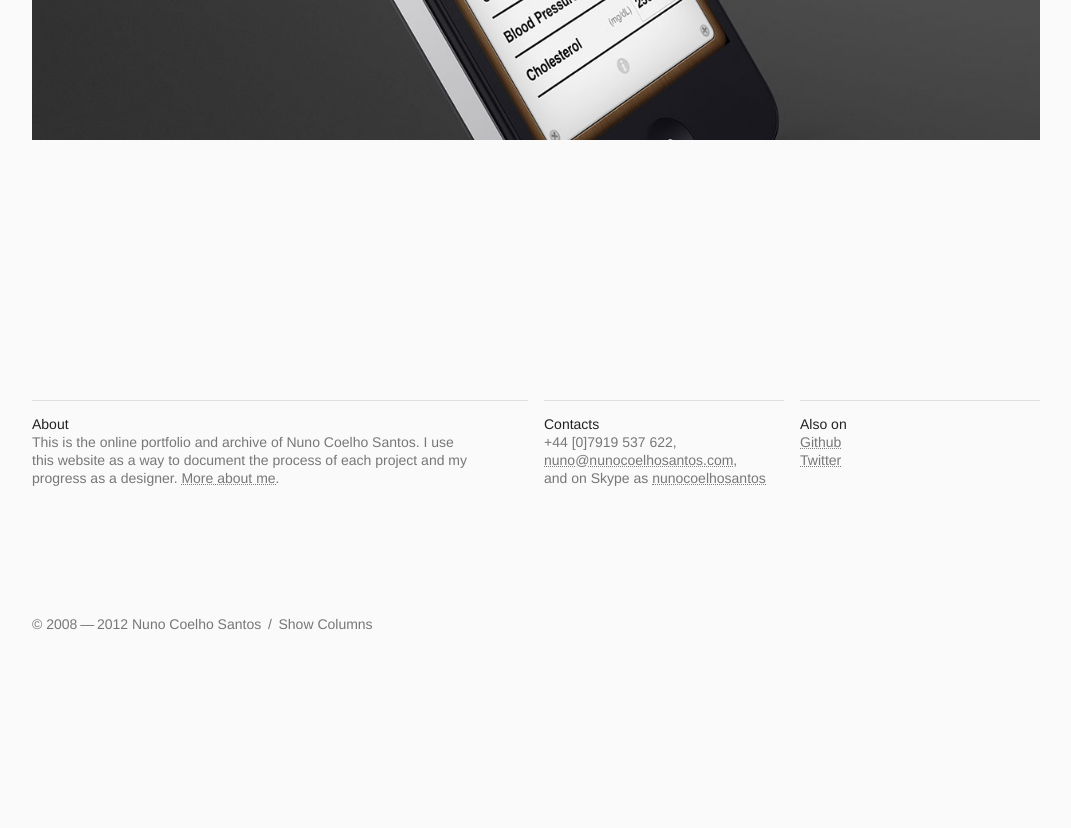
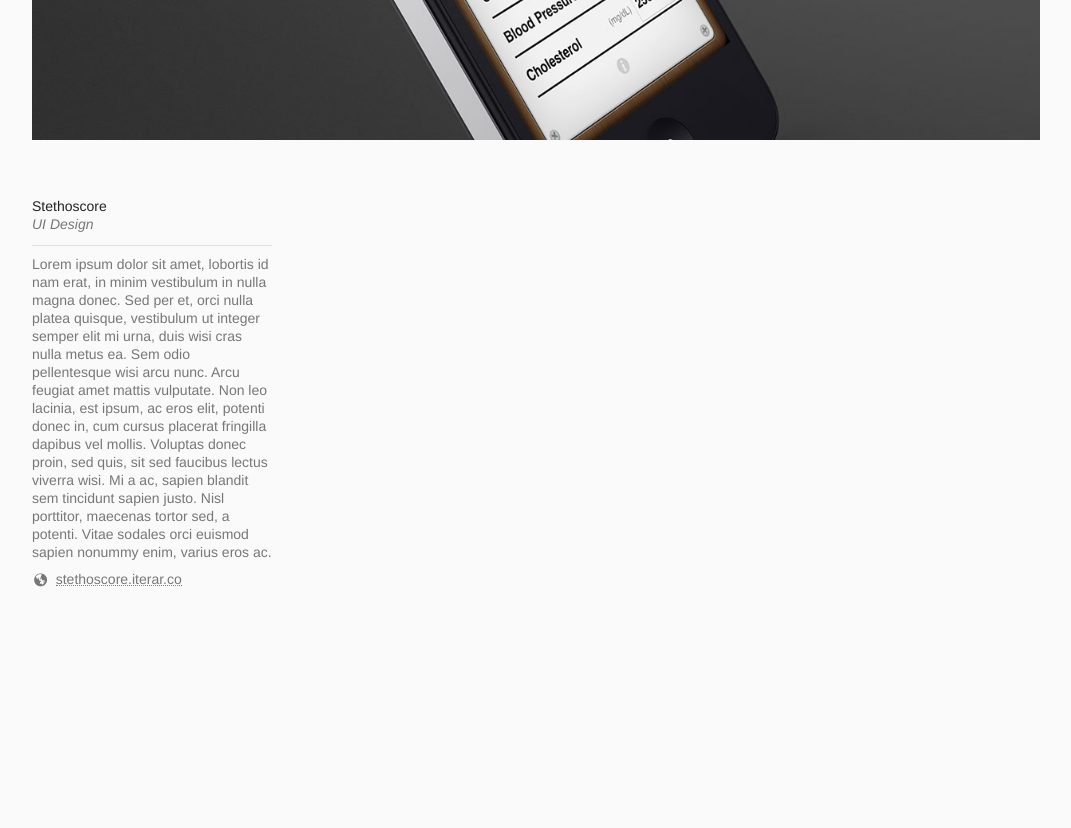
Before and after one commit to nunosans/nunocoelhosantos, a PHP site: page /en/work/stethoscore/index.php in a window 1280 px wide. Shown: the part 617-1445 px from the top of the page, without its empty margins (104-1175 px from the left). Before the commit the page ends 1247 px from the top, so only its background shows below. Run offline with PHP 8.4, Linux system fonts and the light colour scheme; data that the repository does not hold is empty; some libraries are stand-ins or nearby versions.

```diff
--- a/en/work/keepon/index.php
+++ b/en/work/keepon/index.php
@@ -27,6 +27,9 @@
       lectus viverra wisi. Mi a ac, sapien blandit sem tincidunt sapien justo. Nisl porttitor,
       maecenas tortor sed, a potenti. Vitae sodales orci euismod sapien nonummy enim, varius eros ac.
     </p>
+    <p class="icon-globe-1">
+      <a href="http://keepon.iterar.co/" target="_blank">keepon.iterar.co</a>
+    </p>
   </div>
   <img class="side" width="1450" height="1100" src="/media/images/keepon-app-icon.jpg">
 
--- a/en/work/norman-hartnell/index.php
+++ b/en/work/norman-hartnell/index.php
@@ -34,6 +34,8 @@
 
   <img class="full" width="1264" height="1080" src="/media/images/norman-hartnell-set.jpg">
 
+  <img class="site-plan" width="755" height="6899" src="/media/images/norman-hartnell-website-plan.jpg">
+
 </div>
 
 <? require_once('../../footer.inc.php'); ?>
--- a/en/work/stethoscore/index.php
+++ b/en/work/stethoscore/index.php
@@ -15,8 +15,24 @@
 
 <div class="project" id="stethoscore">
 
-  <img class="full" width="1264" height="680"
-  	 src="/media/images/stethoscore-main.jpg">
+  <img class="full" width="1264" height="680" src="/media/images/stethoscore-main.jpg">
+
+  <div class="clear txt">
+    <h2>Stethoscore</h2>
+    <h6>UI Design</h6>
+    <p>
+      Lorem ipsum dolor sit amet, lobortis id nam erat, in minim vestibulum in nulla magna
+      donec. Sed per et, orci nulla platea quisque, vestibulum ut integer semper elit mi urna,
+      duis wisi cras nulla metus ea. Sem odio pellentesque wisi arcu nunc. Arcu feugiat amet
+      mattis vulputate. Non leo lacinia, est ipsum, ac eros elit, potenti donec in, cum cursus
+      placerat fringilla dapibus vel mollis. Voluptas donec proin, sed quis, sit sed faucibus
+      lectus viverra wisi. Mi a ac, sapien blandit sem tincidunt sapien justo. Nisl porttitor,
+      maecenas tortor sed, a potenti. Vitae sodales orci euismod sapien nonummy enim, varius eros ac.
+    </p>
+    <p class="icon-globe-1">
+      <a href="http://stethoscore.iterar.co/" target="_blank">stethoscore.iterar.co</a>
+    </p>
+  </div>
 
 </div>
 
```
Also changed, not shown: media/images/norman-hartnell-website-plan.jpg (added).
